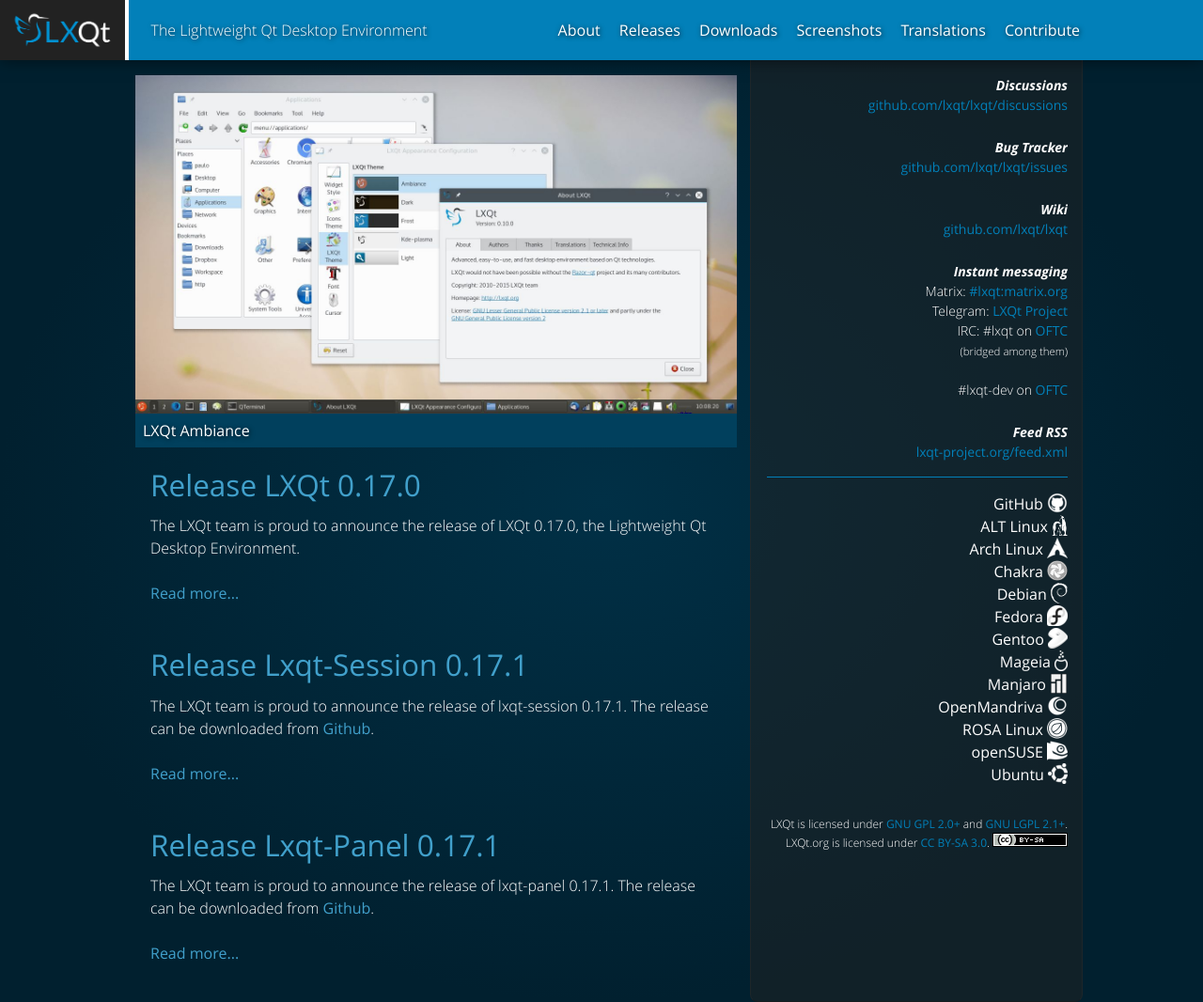
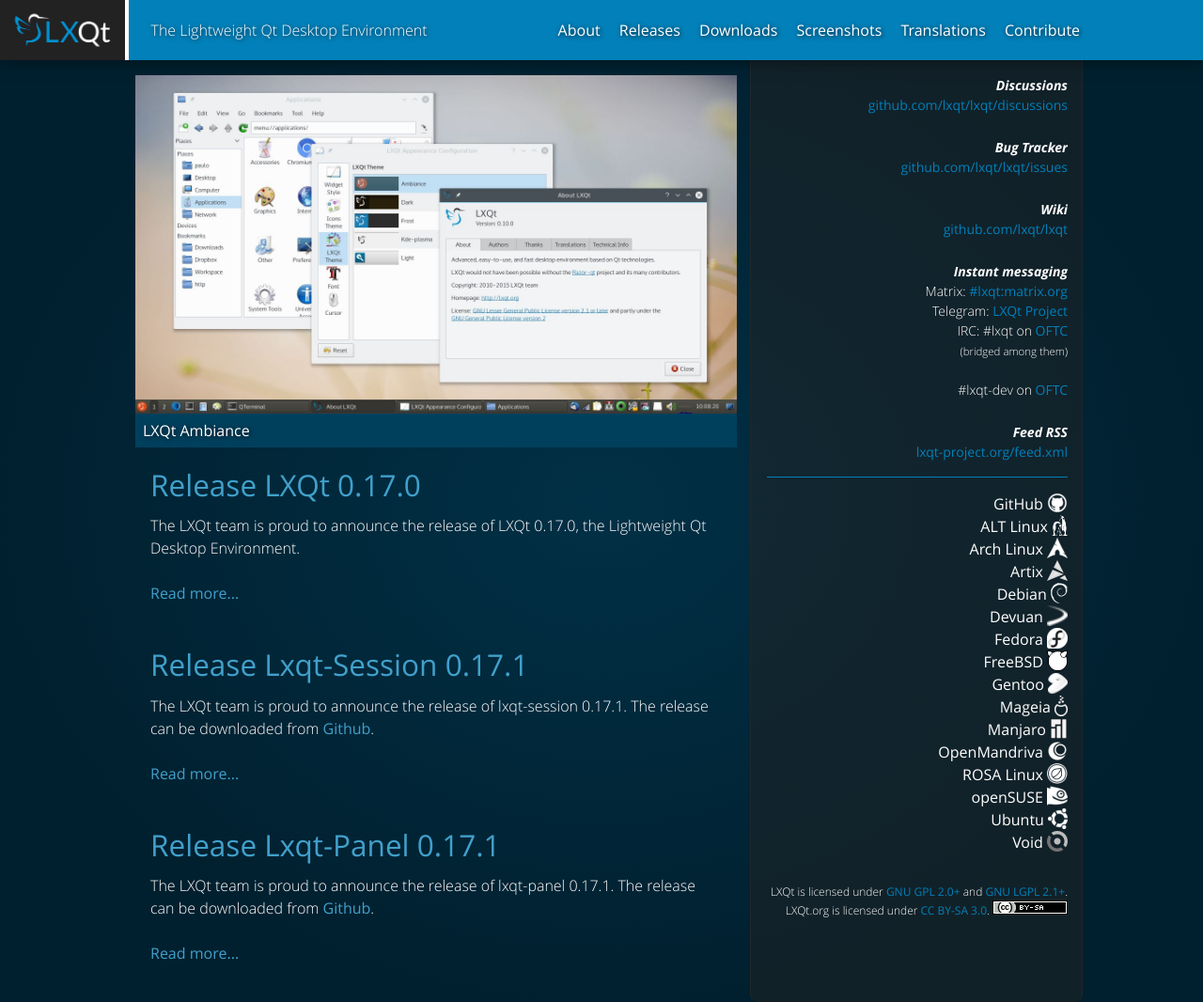
Before and after one commit to lxqt/lxqt.github.io, a Jekyll site: the page built from index.html, in a window 1280 px wide. Shown: the whole page at 94% size. Built offline with Jekyll 4.4.1, drawn with Linux system fonts in a browser that asks for light colours.

Commit message:
updated distro list (#61)
* updated distro list

* Added FreeBSD
Closes https://github.com/lxqt/lxqt.github.io/issues/52

```diff
--- a/_includes/downloads.html
+++ b/_includes/downloads.html
@@ -26,14 +26,23 @@
         <li>
           <p><a href="https://www.archlinux.org/groups/x86_64/lxqt/"><span class="label">Arch Linux</span> <img src="{{ '/images/archlinux-logo-22.png' | relative_url }}" title="Arch [community] packages" alt="Arch Linux"></a></p>
         </li>
+        <!--<li>
+            <p><a href="https://sourceforge.net/projects/lxqt-for-chakra/"><span class="label">Chakra</span> <img src="{{ '/images/chakra-logo-22.png' | relative_url }}" title="Chakra" alt="Chakra" /></a></p>
+        </li>-->
         <li>
-            <p><a href="https://sourceforge.net/projects/lxqt-for-chakra/"><span class="label">Chakra</span> <img src="{{ '/images/chakra-logo-22.png' | relative_url }}" title="Chakra" alt="Chakra" /></a></p>
+            <p><a href="https://artixlinux.org/"><span class="label">Artix</span> <img src="{{ '/images/artix-logo-22.png' | relative_url }}" title="Artix" alt="Artix" /></a></p>
         </li>
         <li>
           <p><a href="https://packages.debian.org/sid/lxqt"><span class="label">Debian</span> <img src="{{ '/images/debian-logo-22.png' | relative_url }}" title="Debian metapackage" alt="Debian"></a></p>
         </li>
         <li>
+            <p><a href="https://pkginfo.devuan.org/cgi-bin/policy-query.html?c=package&q=lxqt"><span class="label">Devuan</span> <img src="{{ '/images/devuan-logo-22.png' | relative_url }}" title="Devuan packages" alt="Devuan" /></a></p>
+        </li>
+        <li>
           <p><a href="https://spins.fedoraproject.org/en/lxqt/"><span class="label">Fedora</span> <img src="{{ '/images/fedora-logo-22.png' | relative_url }}" title="Fedora spin" alt="Fedora"></a></p>
+        </li>
+        <li>
+            <p><a href="https://wiki.freebsd.org/LXQt"><span class="label">FreeBSD</span> <img src="{{ '/images/FreeBSD-logo-22.png' | relative_url }}" title="FreeBSD LXQt Wiki" alt="FreeBSD" /></a></p>
         </li>
         <li>
           <p><a href="https://packages.gentoo.org/package/lxqt-base/lxqt-meta"><span class="label">Gentoo</span> <img src="{{ '/images/gentoo-logo-22.png' | relative_url }}" title="Gentoo overlay" alt="Gentoo"></a></p>
@@ -42,7 +51,7 @@
           <p><a href="https://madb.mageia.org/package/show/application/0/name/task-lxqt"><span class="label">Mageia</span> <img src="{{ '/images/mageia-logo-22.png' | relative_url }}" title="Mageia metapackage" alt="Mageia"></a></p>
         </li>
         <li>
-          <p><a href="https://osdn.net/projects/manjaro-community/storage/lxqt/"><span class="label">Manjaro</span> <img src="{{ '/images/manjaro-logo-22.png' | relative_url }}" title="Manjaro ISOs" alt="Manjaro"></a></p>
+          <p><a href="https://wiki.manjaro.org/index.php/LXQt"><span class="label">Manjaro</span> <img src="{{ '/images/manjaro-logo-22.png' | relative_url }}" title="Manjaro Wiki" alt="Manjaro"></a></p>
         </li>
         <li>
           <p><a href="https://abf.openmandriva.org/openmandriva/task-lxqt/build_lists"><span class="label">OpenMandriva</span> <img src="{{ '/images/openmandriva-logo-22.png' | relative_url }}" title="OpenMandriva metapackage" alt="OpenMandriva Lx"></a></p>
@@ -56,6 +65,9 @@
         <li>
           <p><a href="https://lubuntu.me/"><span class="label">Ubuntu</span> <img src="{{ '/images/ubuntu-logo-22.png' | relative_url }}" title="The *official* Lubuntu website" alt="Ubuntu"></a></p>
         </li>
+        <li>
+            <p><a href="https://voidlinux.org/"><span class="label">Void</span> <img src="{{ '/images/void-logo-22.png' | relative_url }}" title="Void Linux" alt="Void Linux" /></a></p>
+        </li>
       </ul>
     </main>
     <footer></footer>
```
Also changed, not shown: images/FreeBSD-logo-22.png (added), images/artix-logo-22.png (added), images/devuan-logo-22.png (added), images/void-logo-22.png (added).
